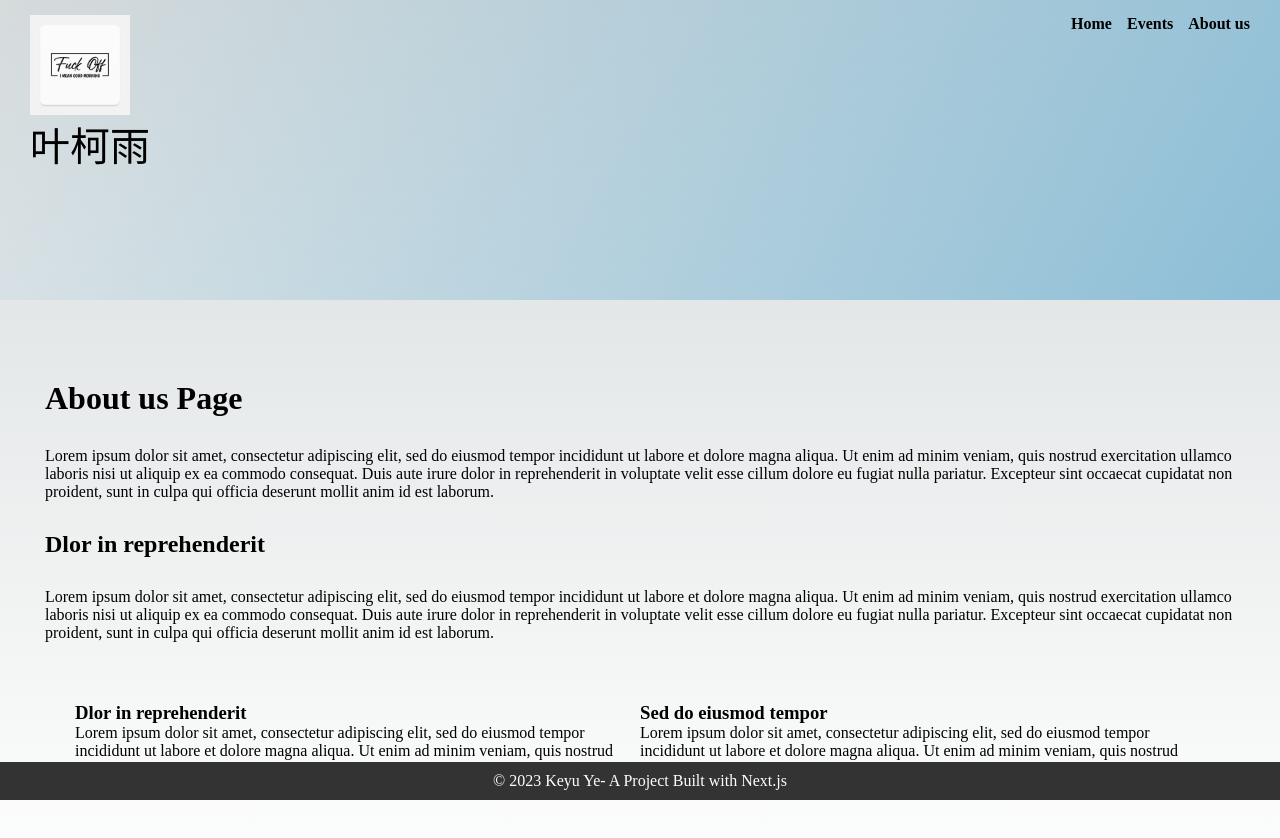
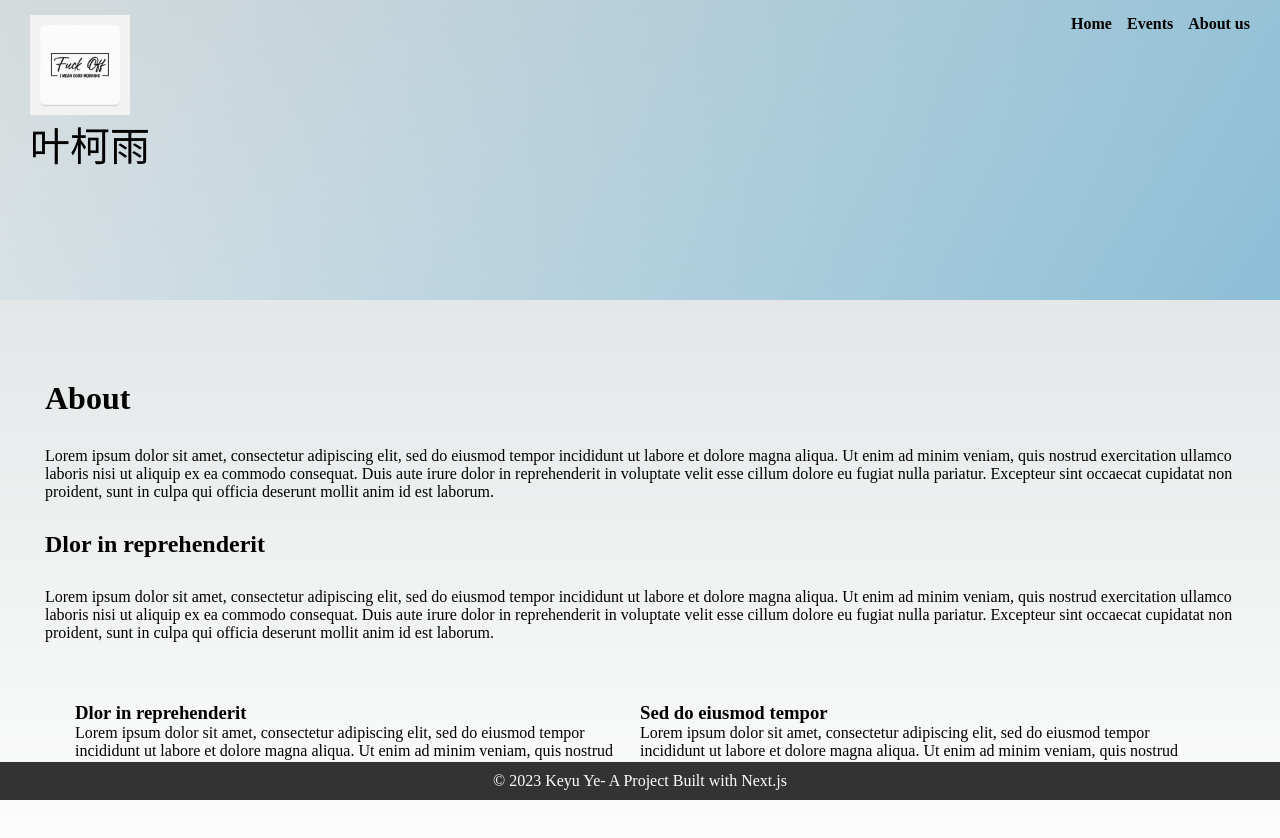
Before and after one commit to Xiaokun-Li518/Events_App, a Next.js app: page /about-us in a window 1280 px wide. Shown: the top 838 px of the page. Built offline with nearby package versions, Linux system fonts and the light colour scheme.

Commit message:
changing about

```diff
--- a/pages/about-us.js
+++ b/pages/about-us.js
@@ -1,7 +1,7 @@
 const AboutUsPage = () => {
     return (
       <div className='about_us'>
-        <h1> About us Page</h1>
+        <h1> About </h1>
         <p>
           Lorem ipsum dolor sit amet, consectetur adipiscing elit, sed do eiusmod tempor incididunt ut
           labore et dolore magna aliqua. Ut enim ad minim veniam, quis nostrud exercitation ullamco
```
